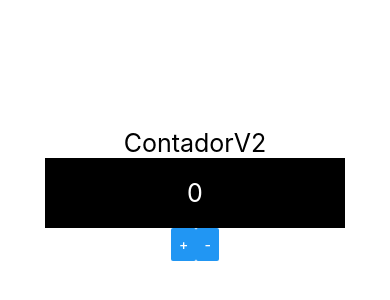
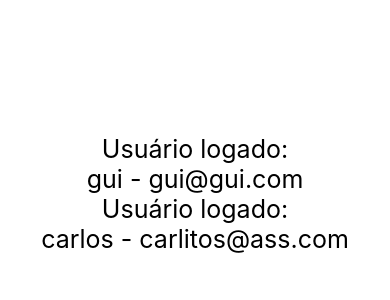
Before and after one commit to guisantosalves/first_project_reactNative, a React Native app: screen / in a window 390 px wide. Shown: the part 228-528 px from the top of the page. Built offline with nearby package versions, Linux system fonts and the light colour scheme.

Commit message:
renederizacao condicional

```diff
--- a/src/App.js
+++ b/src/App.js
@@ -10,15 +10,33 @@
 // import Pai from './components/direta/Pai'
 // import Pai from './components/indireta/Pai';
 // import Filho from './components/indireta/Filho';
+// import ContadorV2 from './components/contador/ContadorV2';
+// import Diferenciar from './components/Diferenciar';
+// import ParImpar from './components/ParImpar';
+// import Familia from './components/relacao/Familia';
+// import Membro from './components/relacao/Membro';
 
 import React from 'react';
-import {Text, View, StyleSheet} from 'react-native';
-import ContadorV2 from './components/contador/ContadorV2'
+import {Text, View, StyleSheet, SafeAreaView} from 'react-native';
+import UsuarioLogado from './components/UsuarioLogado';
 
 export default () => (
-    <View style={style.App}>
+    <SafeAreaView style={style.App}>
+        <UsuarioLogado usuario={{nome:'gui', email:'gui@gui.com'}}/>
+        <UsuarioLogado usuario={{nome:'gui'}}/>
+        <UsuarioLogado usuario={{nome:'carlos', email: 'carlitos@ass.com'}}/>
+        {/* <MiniMax min={3} max={20}/>
+        <Familia>
+            <Membro nome="joao" sobrenome="silva"/>
+            <Membro nome="junior" sobrenome="silva"/>
+        </Familia>
+        <Familia>
+            <Membro nome="aaaaa" sobrenome="bbbbb"/>
+            <Membro nome="ccccc" sobrenome="ddddd"/>
+        </Familia>
+        <ParImpar num={3}/>
+        <Diferenciar />
         <ContadorV2/>
-        {/* <MiniMax min={3} max={20}/>
         <Pai />
         <Contador inicial={100} passo={13} />
         <Contador />
@@ -32,7 +50,7 @@ export default () => (
         <Comp2/>
         <Comp3/>
         <Primeiro/> */}
-    </View>
+    </SafeAreaView>
 );
 
 const style = StyleSheet.create({
--- /dev/null
+++ b/src/components/Diferenciar.js
@@ -0,0 +1,13 @@
+import React from "react";
+import {Text, Platform} from 'react-native';
+import Estilo from './estilo';
+
+export default (props) => {
+    if(Platform.OS === 'android'){
+        return <Text style={Estilo.txtG}>Android</Text>
+    }else if(Platform.OS === 'ios'){
+        return <Text style={Estilo.txtG}>IOS</Text>
+    }else{
+        return <Text style={Estilo.txtG}>EITA</Text>
+    }
+}
--- /dev/null
+++ b/src/components/If.js
@@ -0,0 +1,7 @@
+export default (props) => {
+    if(props.teste){
+        return props.children
+    }else{
+        return false
+    }
+}
--- /dev/null
+++ b/src/components/ParImpar.js
@@ -0,0 +1,16 @@
+import React from 'react';
+import {Text, View} from 'react-native';
+import Estilo from './estilo';
+
+export default ({num = 0}) => {
+  return (
+    <View>
+      <Text style={Estilo.txtG}>o resultado é: </Text>
+      {num % 2 === 0
+      ? <Text style={Estilo.txtG}>Par {num}</Text>
+      : <Text style={Estilo.txtG}>Impar {num}</Text>
+      }
+
+    </View>
+  );
+};
--- /dev/null
+++ b/src/components/UsuarioLogado.js
@@ -0,0 +1,25 @@
+import React from 'react';
+import {Text} from 'react-native';
+import Estilo from './estilo';
+import If from './If';
+
+export default (props)=>{
+    const usuario = props.usuario || {}
+    //null -> null
+    //!!null -> false
+    //!null -> true
+    //!![] -> true
+    //!!{} -> true
+    return(
+        <>
+            <If teste={usuario && usuario.nome && usuario.email}>
+                <Text style={Estilo.txtG}>
+                    Usuário logado:
+                </Text>
+                <Text style={Estilo.txtG}>
+                    {usuario.nome} - {usuario.email}
+                </Text>
+            </If>
+        </>
+    )
+}
--- /dev/null
+++ b/src/components/relacao/Familia.js
@@ -0,0 +1,13 @@
+import React from 'react';
+import {Text} from 'react-native';
+import Estilo from '../estilo';
+import Membro from './Membro';
+
+export default (props) => {
+    return (
+        <>
+        <Text>Membros da Família: </Text>
+            {props.children}
+        </>
+    )
+}
--- /dev/null
+++ b/src/components/relacao/Membro.js
@@ -0,0 +1,13 @@
+import React from 'react';
+import {Text} from 'react-native';
+import Estilo from '../estilo';
+
+export default (props) => {
+    return (
+        <>
+            <Text style={Estilo.txtG}>
+                {props.nome} {props.sobrenome}
+            </Text>
+        </>
+    )
+}
```
